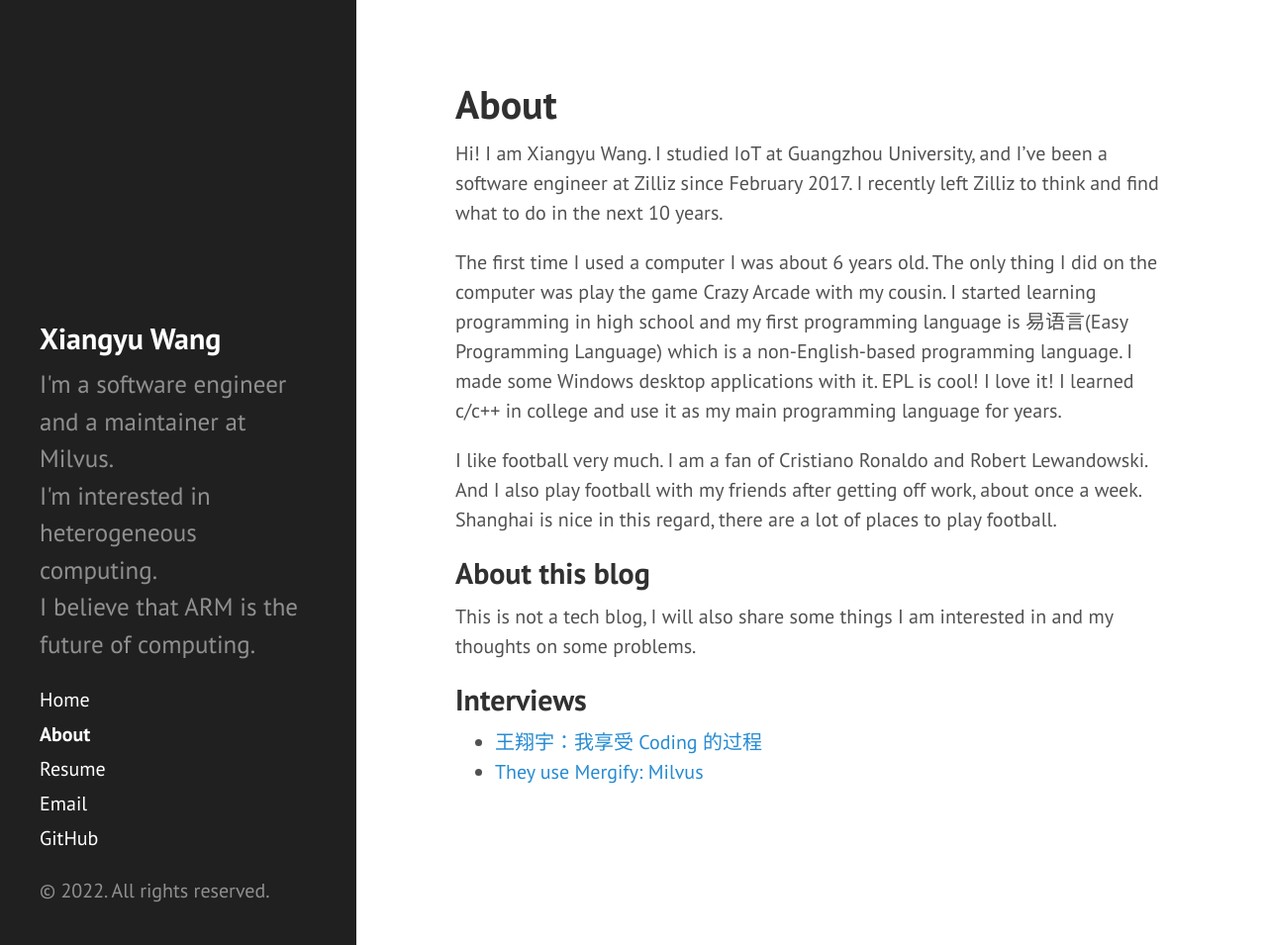
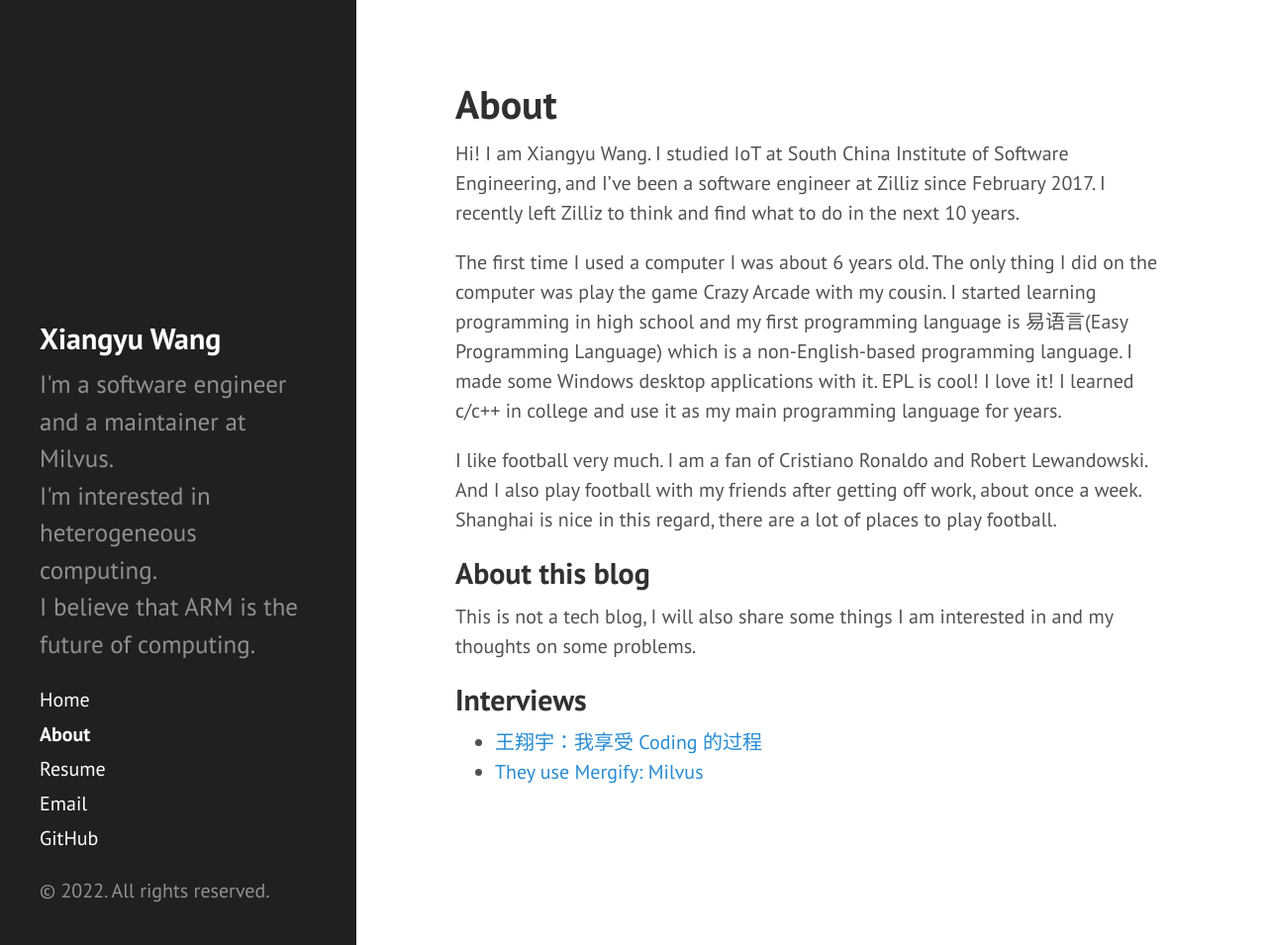
Before and after one commit to wxyucs/wxyucs.github.io, a Jekyll site: the page built from about.md, in a window 1280 px wide and 955 px high. Shown: the whole window at 99% size. Built offline with Jekyll 4.4.1, drawn with Linux system fonts in a browser that asks for light colours.

Commit message:
correct the name of SISE.GU

```diff
--- a/about.md
+++ b/about.md
@@ -4,7 +4,7 @@ title: About
 permalink: /about/
 ---
 
-Hi! I am Xiangyu Wang. I studied IoT at Guangzhou University, and I've been a software engineer at Zilliz since February 2017. I recently left Zilliz to think and find what to do in the next 10 years.
+Hi! I am Xiangyu Wang. I studied IoT at South China Institute of Software Engineering, and I've been a software engineer at Zilliz since February 2017. I recently left Zilliz to think and find what to do in the next 10 years.
 
 The first time I used a computer I was about 6 years old. The only thing I did on the computer was play the game Crazy Arcade with my cousin. I started learning programming in high school and my first programming language is 易语言(Easy Programming Language) which is a non-English-based programming language. I made some Windows desktop applications with it. EPL is cool! I love it! I learned c/c++ in college and use it as my main programming language for years.
 
```
Also changed, not shown: resume.md (+1 -1 lines).
